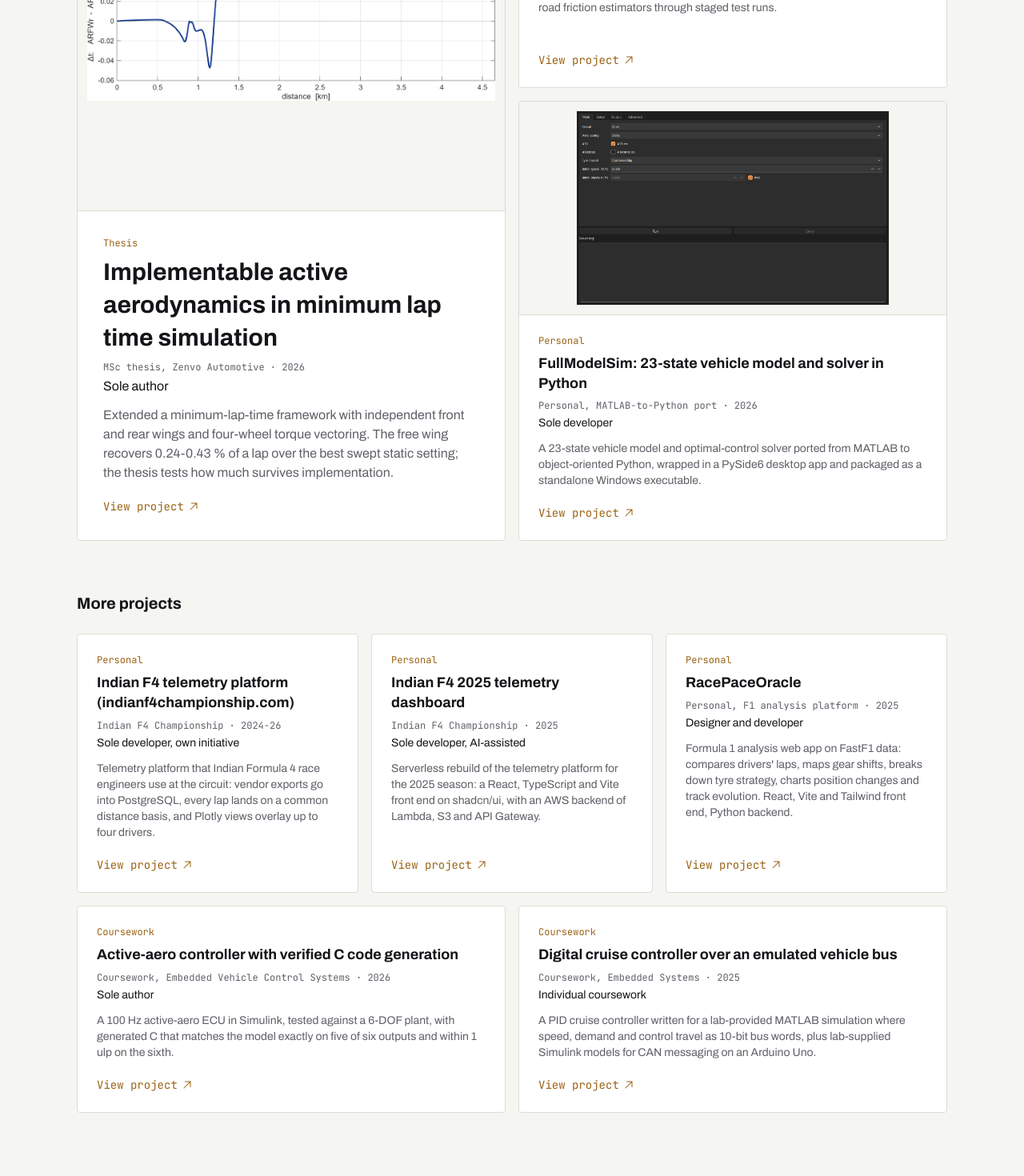
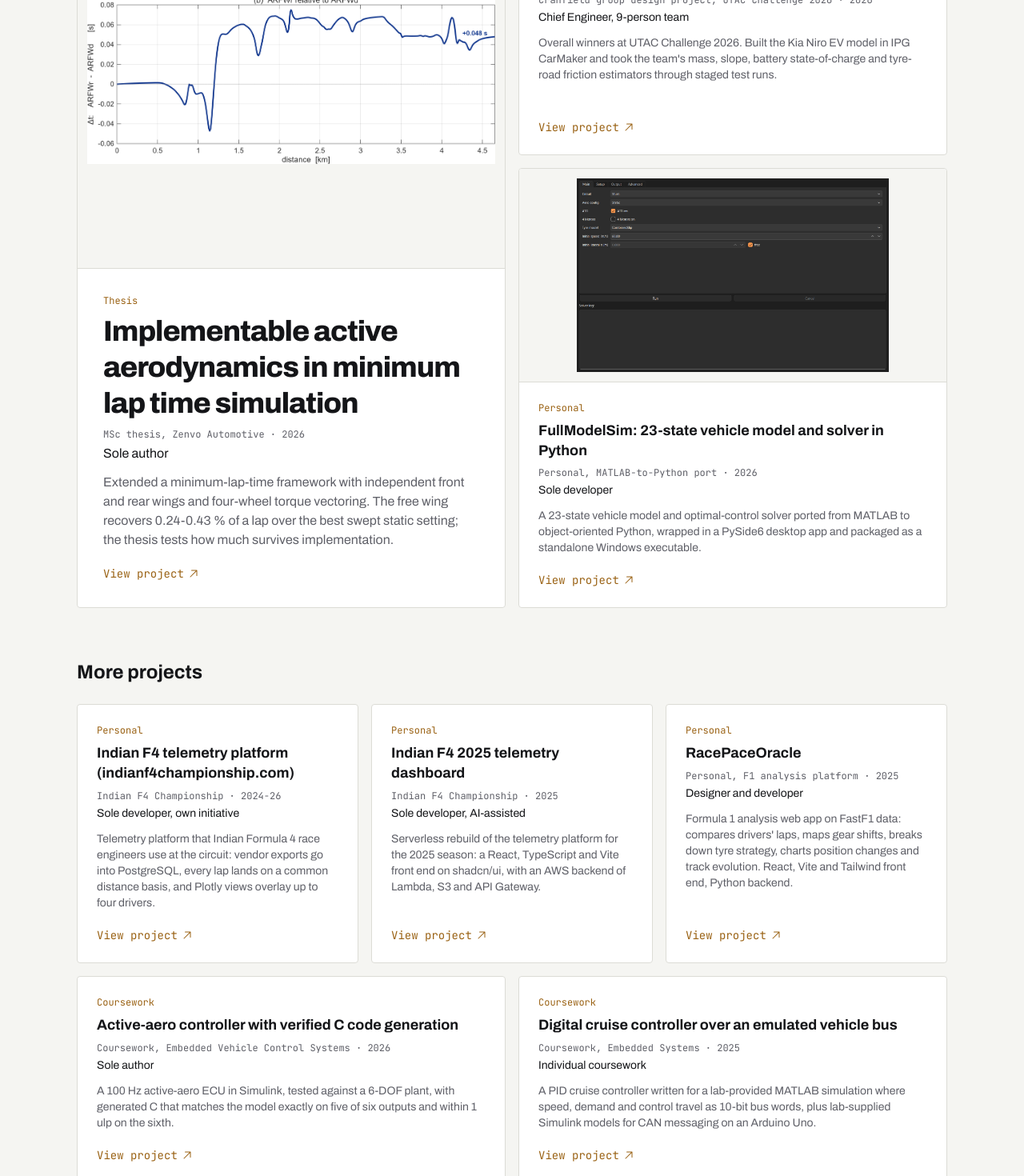
Before and after one commit to often-called-pk/personal-portfolio, a Next.js app: page / in a window 1280 px wide. Shown: the part 2840-4310 px from the top of the page at 80% size. Built offline with nearby package versions, Linux system fonts and the light colour scheme.

Commit message:
feat(projects): staggered grids, deeper card hover

```diff
--- a/src/components/project-card.tsx
+++ b/src/components/project-card.tsx
@@ -9,19 +9,18 @@ const SIZES =
   '(min-width:1152px) 536px, (min-width:1024px) calc((100vw - 5rem) / 2), (min-width:768px) calc(100vw - 4rem), calc(100vw - 2rem)';
 
 // Whole card is the link, so nothing inside it is interactive. Only translate, scale and
-// border-color transition: listing outline-color would fade the focus ring in.
+// border-color transition: listing outline-color would fade the focus ring in. The grid cell
+// (a StaggerItem in projects.tsx) carries any span; h-full lets the card fill it.
 export function ProjectCard({
   project,
   image = false,
   tall = false,
   heading: Heading = 'h3',
-  className,
 }: {
   project: Project;
   image?: boolean;
   tall?: boolean;
   heading?: 'h3' | 'h4';
-  className?: string;
 }) {
   const cover = image ? project.cover : undefined;
   const copy = tall ? 'text-base' : 'text-sm';
@@ -30,7 +29,7 @@ export function ProjectCard({
     <Link
       href={`/projects/${project.slug}`}
       aria-labelledby={titleId}
-      className={`group flex flex-col overflow-hidden rounded border border-line bg-card transition-[translate,scale,border-color] duration-200 hover:border-accent motion-safe:hover:-translate-y-[2px] motion-safe:active:scale-[0.98]${tall ? ' lg:row-span-2' : ''}${className ? ` ${className}` : ''}`}
+      className="group flex h-full flex-col overflow-hidden rounded border border-line bg-card transition-[translate,scale,border-color] duration-300 ease-[cubic-bezier(0.16,1,0.3,1)] hover:border-accent motion-safe:hover:-translate-y-1 motion-safe:active:scale-[0.98]"
     >
       {cover ? (
         // The covers are axis-labelled plots and a dashboard: contain, never crop. The tall card
@@ -39,7 +38,7 @@ export function ProjectCard({
         <div
           className={`relative border-b border-line bg-bg ${tall ? 'aspect-[6/5] max-h-[26rem] lg:aspect-auto lg:max-h-none lg:min-h-80 lg:flex-1' : 'aspect-video lg:aspect-[2/1]'}`}
         >
-          {/* The bento sits below the fold: default lazy loading, nothing competes with the hero LCP image. */}
+          {/* The bento sits below the fold: default lazy loading, nothing competes with the hero h1 (the LCP element). */}
           <Image src={cover} alt="" fill sizes={SIZES} className="object-contain p-3" />
         </div>
       ) : null}
@@ -47,7 +46,7 @@ export function ProjectCard({
         <p className="font-mono text-xs text-accent">{project.category}</p>
         <Heading
           id={titleId}
-          className={`mt-2 min-w-0 break-words font-bold leading-snug ${tall ? 'text-xl md:text-3xl' : 'text-lg'}`}
+          className={`mt-2 min-w-0 break-words ${tall ? 'text-2xl font-extrabold leading-tight tracking-[-0.03em] md:text-4xl' : 'text-lg font-bold leading-snug'}`}
         >
           {project.title}
         </Heading>
--- a/src/components/sections/projects.tsx
+++ b/src/components/sections/projects.tsx
@@ -1,4 +1,5 @@
 import { Reveal } from '@/components/motion/reveal';
+import { Stagger, StaggerItem } from '@/components/motion/stagger';
 import { ProjectCard } from '@/components/project-card';
 import { ui } from '@/content/profile';
 import { projects } from '@/content/projects';
@@ -8,32 +9,34 @@ import { projects } from '@/content/projects';
 const bento = projects.slice(0, 3);
 const more = projects.slice(3);
 
+// Each StaggerItem is the grid cell, so it carries the span; the card inside fills it (h-full).
 export function Projects() {
   return (
-    <section id="projects" className="mx-auto max-w-6xl px-4 py-20 md:px-8">
+    <section id="projects" className="mx-auto max-w-6xl px-4 py-24 md:px-8 md:py-32">
       <Reveal>
-        <h2 className="text-2xl font-bold md:text-3xl">{ui.projectsTitle}</h2>
-        <div className="mt-8 grid grid-cols-1 gap-4 lg:grid-cols-2 lg:grid-rows-2">
-          {bento.map((p, i) => (
-            <ProjectCard key={p.slug} project={p} image tall={i === 0} />
-          ))}
-        </div>
+        <h2 className="text-3xl font-extrabold leading-none tracking-[-0.03em] md:text-4xl lg:text-5xl">
+          {ui.projectsTitle}
+        </h2>
       </Reveal>
+      <Stagger inView className="mt-10 grid grid-cols-1 gap-4 md:mt-14 lg:grid-cols-2 lg:grid-rows-2">
+        {bento.map((p, i) => (
+          <StaggerItem key={p.slug} className={i === 0 ? 'lg:row-span-2' : undefined}>
+            <ProjectCard project={p} image tall={i === 0} />
+          </StaggerItem>
+        ))}
+      </Stagger>
       <Reveal className="mt-16">
-        <h3 className="text-xl font-bold">{ui.moreProjects}</h3>
-        {/* One column below lg. From lg a 6-column grid: the first three cards span 2 and the last
-            two span 3, so neither row has a hole and each row's cards share one height. */}
-        <div className="mt-6 grid grid-cols-1 gap-4 lg:grid-cols-6">
-          {more.map((p, i) => (
-            <ProjectCard
-              key={p.slug}
-              project={p}
-              heading="h4"
-              className={i < 3 ? 'lg:col-span-2' : 'lg:col-span-3'}
-            />
-          ))}
-        </div>
+        <h3 className="text-xl font-bold md:text-2xl">{ui.moreProjects}</h3>
       </Reveal>
+      {/* One column below lg. From lg a 6-column grid: the first three cards span 2 and the last
+          two span 3, so neither row has a hole and each row's cards share one height. */}
+      <Stagger inView className="mt-6 grid grid-cols-1 gap-4 lg:grid-cols-6">
+        {more.map((p, i) => (
+          <StaggerItem key={p.slug} className={i < 3 ? 'lg:col-span-2' : 'lg:col-span-3'}>
+            <ProjectCard project={p} heading="h4" />
+          </StaggerItem>
+        ))}
+      </Stagger>
     </section>
   );
 }
```
